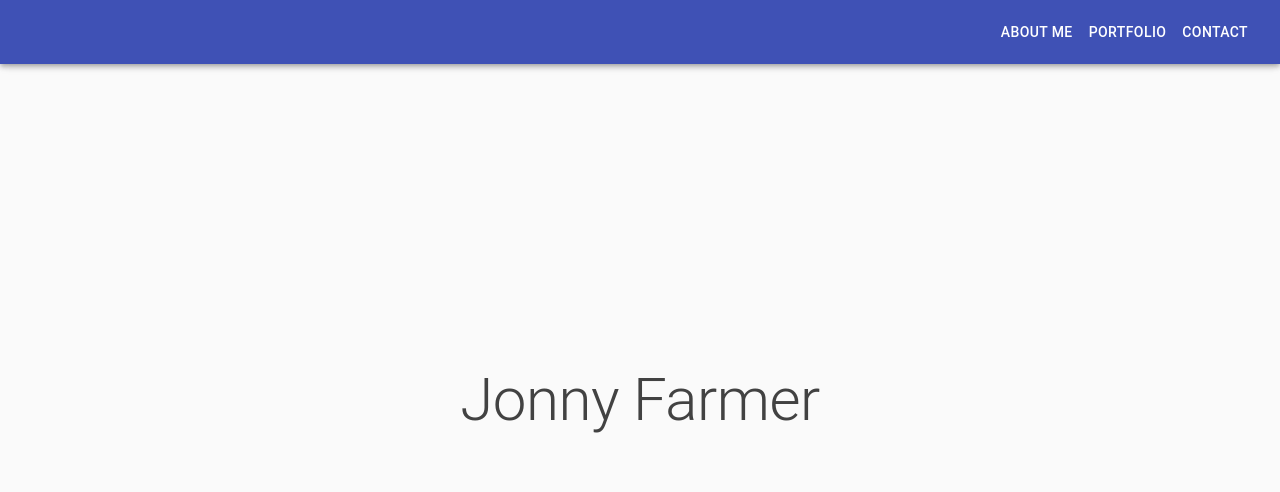
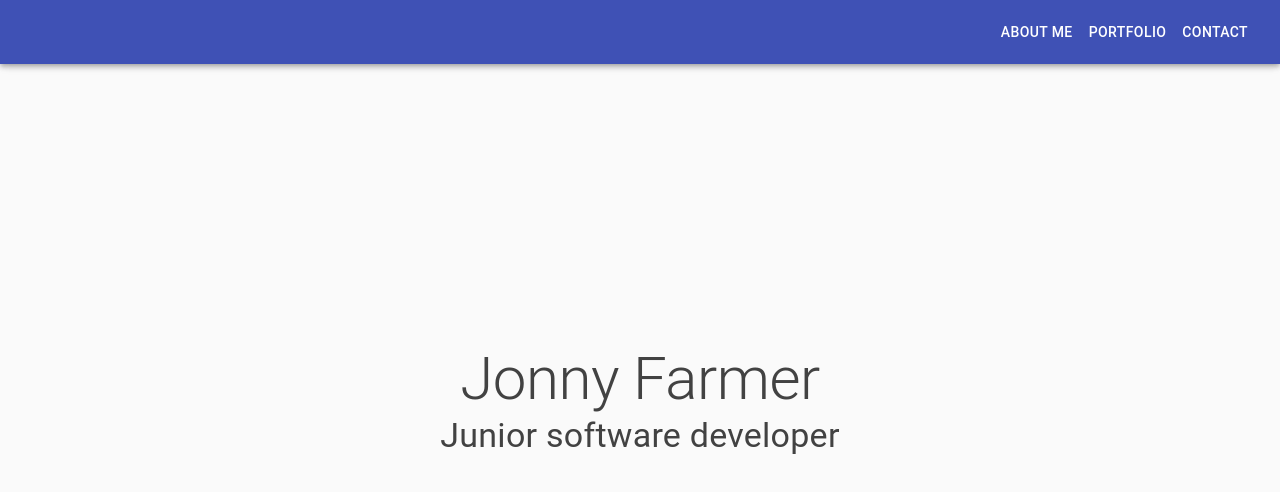
Before and after one commit to jonnysfarmer/jonnyfarmer.github.io, a React (Create React App) app in the folder portfolio/: page / in a window 1280 px wide. Shown: the top 492 px of the page. Built offline with nearby package versions, Linux system fonts and the light colour scheme.

Commit message:
started home page

```diff
--- a/portfolio/package.json
+++ b/portfolio/package.json
@@ -14,7 +14,8 @@
     "react-dom": "^16.12.0",
     "react-router": "^5.1.2",
     "react-router-dom": "^5.1.2",
-    "react-scripts": "3.3.0"
+    "react-scripts": "3.3.0",
+    "react-typist": "^2.0.5"
   },
   "scripts": {
     "start": "react-scripts start",
--- a/portfolio/src/Components/Home.js
+++ b/portfolio/src/Components/Home.js
@@ -9,6 +9,8 @@ import Link from '@material-ui/core/Link'
 import { useHistory } from 'react-router-dom'
 import grey from '@material-ui/core/colors/grey'
 import Grid from '@material-ui/core/Grid'
+import Typist from 'react-typist'
+
 
 
 
@@ -30,7 +32,7 @@ const useStyles = makeStyles(theme => ({
     minHeight: '100%',
 
   },
-  backgroundColor:{
+  backgroundColor: {
     // background: 'linear-gradient(45deg, #00B950 35%, #38ef7d 100%)',
     display: 'flex',
     flexDirection: 'column',
@@ -96,9 +98,17 @@ const Home = () => {
 
         <CssBaseline />
         <Container component="main" maxWidth="sm" className={classes.paper} >
+
             <Typography component="h1" variant="h2" className={classes.avatar} >
               Jonny Farmer
+
             </Typography>
+            <Typography component="h2" variant="h4" className={classes.avatar} >
+            <Typist cursor={{ hideWhenDone: true }}>
+              Junior software developer
+            </Typist>
+            </Typography>
+
 
 
         </Container>
```
Also changed, not shown: 1 other file (tests, documents, lock files or other folders). Lines whose indentation alone changed are shown as unchanged.
